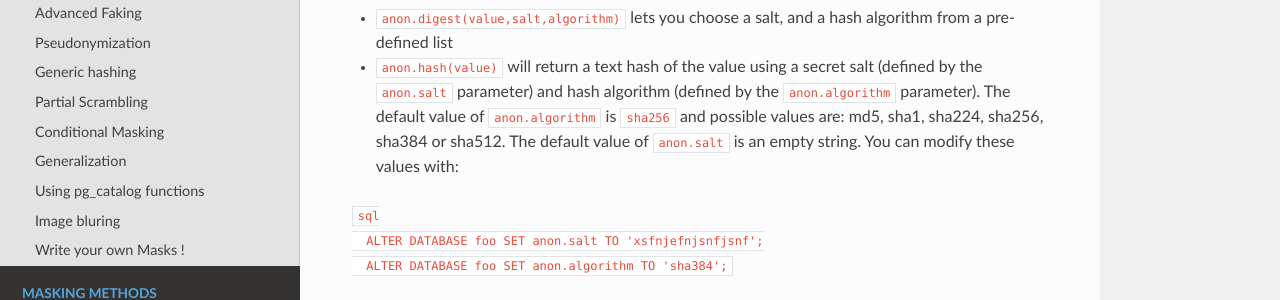
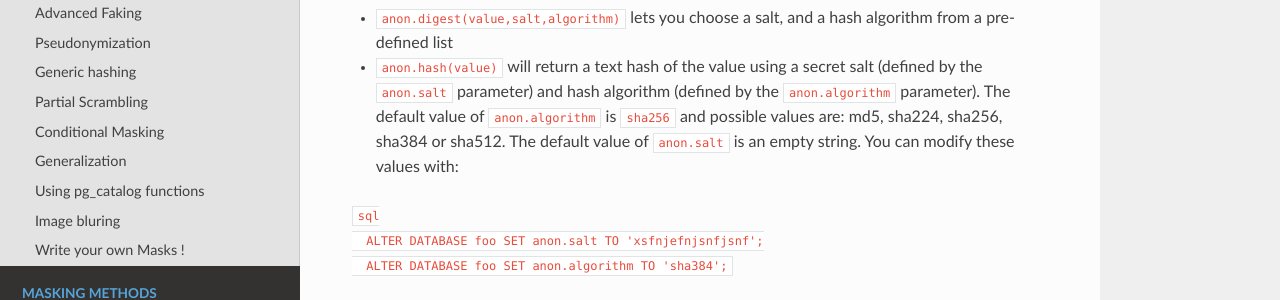
Before and after one commit to neondatabase/postgresql_anonymizer, an MkDocs documentation site: the page built from docs/masking_functions.md, in a window 1280 px wide and 900 px high, scrolled down 8562 px. Shown: the part 151-451 px from the top of the window. Built offline with MkDocs 1.6.1, drawn with Linux system fonts in a browser that asks for light colours; nearby versions of some CDN libraries.

````diff
--- a/docs/masking_functions.md
+++ b/docs/masking_functions.md
@@ -473,9 +473,9 @@ relatively unusual source data. Therefore, the
 * `anon.hash(value)`  will return a text hash of the value using a secret salt
   (defined by the `anon.salt` parameter) and hash algorithm (defined by the
   `anon.algorithm` parameter). The default value of `anon.algorithm` is
-  `sha256` and possible values are: md5, sha1, sha224, sha256, sha384 or
-  sha512. The default value of `anon.salt` is an empty string. You can
-  modify these values with:
+  `sha256` and possible values are: md5, sha224, sha256, sha384 or sha512.
+  The default value of `anon.salt` is an empty string. You can modify these
+  values with:
 
   ```sql
   ALTER DATABASE foo SET anon.salt TO 'xsfnjefnjsnfjsnf';
````
Also changed, not shown: CHANGELOG.md (+1 -0 lines).
